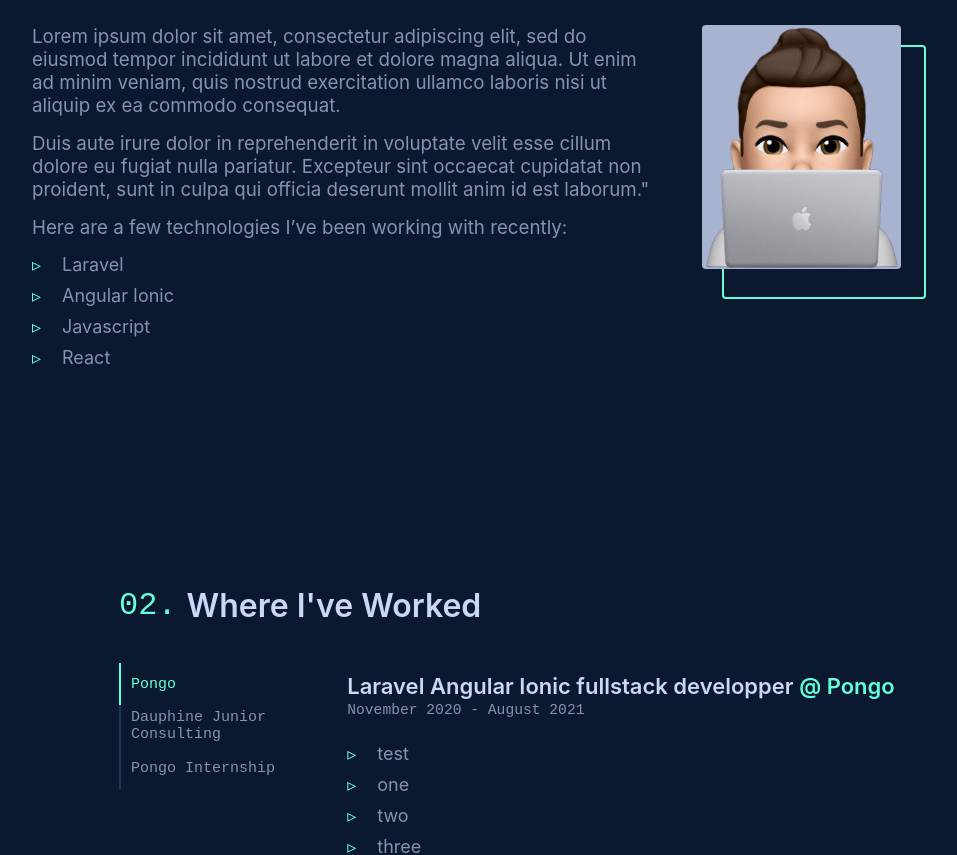
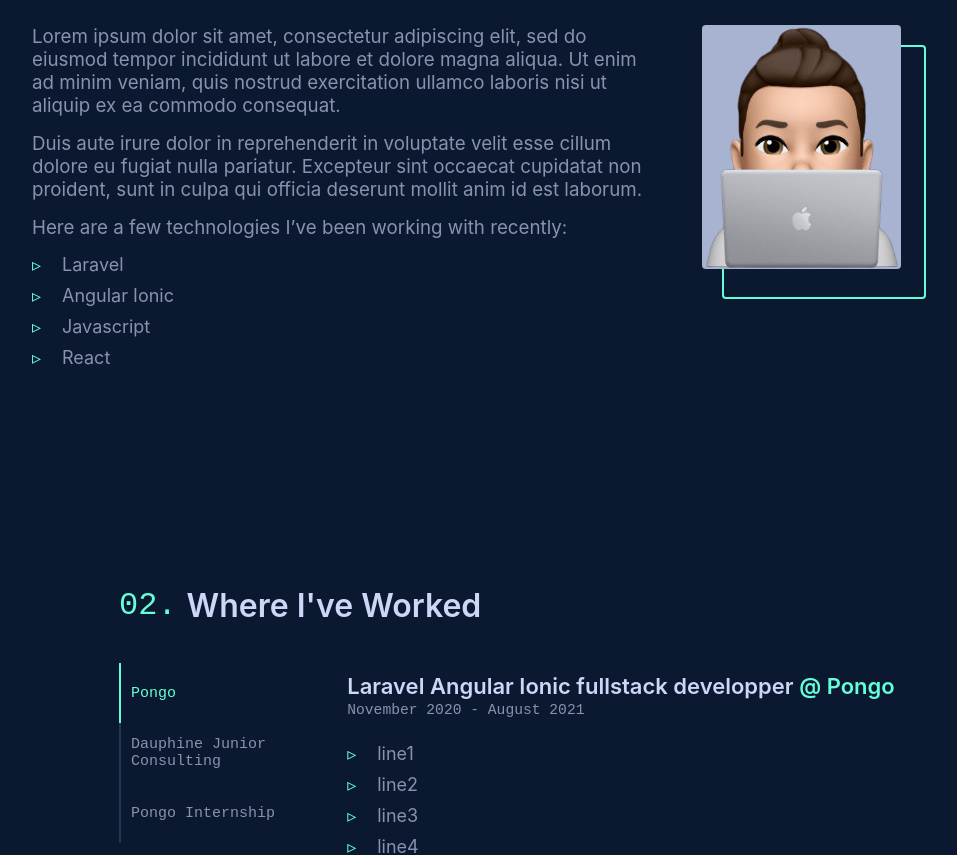
Before and after one commit to manki23/manki23.github.io, a React (Create React App) app: page / in a window 1280 px wide. Shown: the part 960-1815 px from the top of the page, without its empty margins (118-1075 px from the left). Built offline with nearby package versions, Linux system fonts and the light colour scheme.

Commit message:
MOD: *Page, Header & Footer and en translation files > i18n setup, all text replaced

```diff
--- a/src/components/pages/AboutPage.js
+++ b/src/components/pages/AboutPage.js
@@ -2,6 +2,7 @@ import React from "react";
 import styled from "styled-components";
 import img from "../../assets/manki-bitmoji.png";
 import { useWindowWidth } from "../hooks/WindowWidthContext";
+import { useTranslation } from "react-i18next";
 
 const StyledAboutPage = styled.div`
   padding: 100px 0px;
@@ -42,8 +43,10 @@ const StyledAboutPage = styled.div`
           height: auto;
           position: absolute;
           text-align: center;
-          ${({ width, theme }) => width > theme.widthBreakpoints.md ? ` `
-        : `
+          ${({ width, theme }) =>
+            width > theme.widthBreakpoints.md
+              ? ` `
+              : `
         margin-left: auto;
         margin-right: auto;
         left: 0px;
@@ -61,16 +64,22 @@ const StyledAboutPage = styled.div`
         border-radius: ${({ theme }) => theme.borderRadius};
         transition: ${({ theme }) => theme.transition};
 
-        ${({ width, theme }) => width > theme.widthBreakpoints.md ? `
+        ${({ width, theme }) =>
+          width > theme.widthBreakpoints.md
+            ? `
           border: 2px solid ${theme.colors.appGreenColor};
-        ` : ``};
+        `
+            : ``};
         top: 20px;
-        left: ${({ width, theme }) => width > theme.widthBreakpoints.md ? `20px` : `0px`};
+        left: ${({ width, theme }) =>
+          width > theme.widthBreakpoints.md ? `20px` : `0px`};
         z-index: 0;
         width: 200px;
         height: 250px;
-        ${({ width, theme }) => width > theme.widthBreakpoints.md ? ` `
-        : ` margin-left: auto; margin-right: auto; `};
+        ${({ width, theme }) =>
+          width > theme.widthBreakpoints.md
+            ? ` `
+            : ` margin-left: auto; margin-right: auto; `};
       }
     }
   }
@@ -78,30 +87,21 @@ const StyledAboutPage = styled.div`
 
 const AboutPage = () => {
   const [width] = useWindowWidth();
+  const { t } = useTranslation();
 
   return (
     <StyledAboutPage id="about-page" width={width}>
-      <h2>About me</h2>
+      <h2>{t("aboutPageTitle")}</h2>
       <div className="content">
         <div className="text-container">
-          <p>
-            Lorem ipsum dolor sit amet, consectetur adipiscing elit, sed do
-            eiusmod tempor incididunt ut labore et dolore magna aliqua. Ut enim
-            ad minim veniam, quis nostrud exercitation ullamco laboris nisi ut
-            aliquip ex ea commodo consequat.
-          </p>
-          <p>
-            Duis aute irure dolor in reprehenderit in voluptate velit esse
-            cillum dolore eu fugiat nulla pariatur. Excepteur sint occaecat
-            cupidatat non proident, sunt in culpa qui officia deserunt mollit
-            anim id est laborum."
-          </p>
-          <p>Here are a few technologies I’ve been working with recently:</p>
+          <p>{t("aboutPageParagraph1")}</p>
+          <p>{t("aboutPageParagraph2")}</p>
+          <p>{t("aboutPageTechnoListIntro")}</p>
           <ul className="styled-list">
-            <li>Laravel</li>
-            <li>Angular Ionic</li>
-            <li>Javascript</li>
-            <li>React</li>
+            {t("aboutPageTechnoList", { returnObjects: true }) instanceof Array &&
+              t("aboutPageTechnoList", { returnObjects: true }).map(
+                (text, index) => <li key={index}>{text}</li>
+              )}
           </ul>
         </div>
         <div className="picture-container">
--- a/src/components/pages/ExperiencePage.js
+++ b/src/components/pages/ExperiencePage.js
@@ -1,18 +1,26 @@
 import React, { useState } from "react";
 import { useWindowWidth } from "../hooks/WindowWidthContext";
 import styled from "styled-components";
+import { useTranslation } from "react-i18next";
 
 const StyledExperiencePage = styled.div`
   padding: 100px 0px;
   margin-left: ${({ width, theme }) =>
     width > theme.widthBreakpoints.lg ? `87px` : `0px`};
   .content {
-    ${({ width, theme }) => width > theme.widthBreakpoints.md ? `
+    ${({ width, theme }) =>
+      width > theme.widthBreakpoints.md
+        ? `
       display: grid;
       grid-template-columns: 1fr 3fr;
-    `: ``}
+    `
+        : ``}
     .job-tabs {
-      ${({ width, theme }) => width > theme.widthBreakpoints.md ? ``: `
+      ${({ width, theme }) =>
+        width > theme.widthBreakpoints.md
+          ? `
+          `
+          : `
         display: flex;
         overflow-x: auto;
         margin-bottom: 25px;
@@ -20,7 +28,8 @@ const StyledExperiencePage = styled.div`
       button {
         max-width: 90px;
         height: 42px;
-        min-width: ${({ width, theme }) => width > theme.widthBreakpoints.md ? `100%` : `fit-content`};
+        min-width: ${({ width, theme }) =>
+          width > theme.widthBreakpoints.md ? `100%` : `fit-content`};
         transition: all 0.25s cubic-bezier(0.645, 0.045, 0.355, 1);
         display: flex;
         -webkit-box-align: center;
@@ -30,19 +39,26 @@ const StyledExperiencePage = styled.div`
         font-family: monospace;
         font-size: 15px;
         text-align: left;
-        padding: ${({ width, theme }) => width > theme.widthBreakpoints.md ? `10px` : `10px 30px`};
+        padding: ${({ width, theme }) =>
+          width > theme.widthBreakpoints.md ? `30px 10px` : `10px 30px`};
 
         cursor: pointer;
         border: 0px;
         border-radius: 0px;
-        ${({ width, theme }) => width > theme.widthBreakpoints.md ? `border-left: 2px solid` : `border-bottom: 2px solid`}
+        ${({ width, theme }) =>
+          width > theme.widthBreakpoints.md
+            ? `border-left: 2px solid`
+            : `border-bottom: 2px solid`}
         ${({ theme }) => theme.colors.appLightestNavyColor};
       }
 
       button:hover,
       .selected {
         color: ${(props) => props.theme.colors.appGreenColor};
-        ${({ width, theme }) => width > theme.widthBreakpoints.md ? `border-left: 2px solid` : `border-bottom: 2px solid`}
+        ${({ width, theme }) =>
+          width > theme.widthBreakpoints.md
+            ? `border-left: 2px solid`
+            : `border-bottom: 2px solid`}
         ${({ theme }) => theme.colors.appGreenColor};
       }
 
@@ -101,56 +117,42 @@ const JobContent = ({
 const ExperiencePage = () => {
   const [tab, setTab] = useState(0);
   const [width] = useWindowWidth();
+  const { t } = useTranslation();
 
   return (
     <StyledExperiencePage id="experience-page" width={width}>
-      <h2>Where I've Worked</h2>
+      <h2>{t("experiencePageTitle")}</h2>
       <div className="content">
         <div className="job-tabs">
+          {t("experiencePageJobs", { returnObjects: true }) instanceof Array &&
+            t("experiencePageJobs", { returnObjects: true }).map(({ tabName }, index) => (
               <button
-            className={tab === 0 ? "selected" : ""}
-            onClick={() => setTab(0)}
+                key={index}
+                className={tab === index ? "selected" : ""}
+                onClick={() => setTab(index)}
               >
-            Pongo
+                {tabName}
               </button>
-          <button
-            className={tab === 1 ? "selected" : ""}
-            onClick={() => setTab(1)}
-          >
-            Dauphine Junior Consulting
-          </button>
-          <button
-            className={tab === 2 ? "selected" : ""}
-            onClick={() => setTab(2)}
-          >
-            Pongo Internship
-          </button>
+            ))}
         </div>
         <div className="job-description">
+          {t("experiencePageJobs", { returnObjects: true }) instanceof Array &&
+            t("experiencePageJobs", { returnObjects: true }).map(
+              (
+                { jobTitle, companyName, companyLink, timeframe, content },
+                index
+              ) => (
                 <JobContent
-            content={["test", "one", "two", "three"]}
-            title="Mission fullstack Laravel"
-            companyName="Dauphine Junior Consulting"
-            companyLink="https://dauphine-junior-consulting.com/paris/"
-            timeframe="April 2021"
-            hidden={tab !== 1}
+                  key={index}
+                  title={jobTitle}
+                  companyName={companyName}
+                  companyLink={companyLink}
+                  timeframe={timeframe}
+                  content={content}
+                  hidden={tab !== index}
                 />
-          <JobContent
-            content={["test", "one", "two", "three"]}
-            title="Laravel Angular Ionic fullstack developper"
-            companyName="Pongo"
-            companyLink="https://www.heypongo.com/"
-            timeframe="November 2020 -  August 2021"
-            hidden={tab !== 0}
-          />
-          <JobContent
-            content={["test", "one", "two", "three"]}
-            title="Laravel backend internship"
-            companyName="Pongo"
-            companyLink="https://www.heypongo.com/"
-            timeframe="May - October 2020"
-            hidden={tab !== 2}
-          />
+              )
+            )}
         </div>
       </div>
     </StyledExperiencePage>
--- a/src/components/pages/WorkPage.js
+++ b/src/components/pages/WorkPage.js
@@ -1,17 +1,18 @@
 import React from 'react';
 import styled from "styled-components";
+import { useTranslation } from "react-i18next";
 
 const StyledWorkPage = styled.div`
   padding: 100px 0px;
 `
 
 const WorkPage = () => {
+  const { t } = useTranslation();
+
   return (
     <StyledWorkPage id="work-page">
-      <h2>Some Things I've Built</h2>
-      <div>
-        WIP: work page will be done soon.
-      </div>
+      <h2>{t("workPageTitle")}</h2>
+      <div>{t("workPageWip")}</div>
     </StyledWorkPage>
   );
 };
--- a/src/translations/en/translations.js
+++ b/src/translations/en/translations.js
@@ -1,5 +1,74 @@
 const TRANSLATIONS_EN = {
-    welcome: "Welcome: this is a i18n tutorial.",
+    // NAVBAR TEXTS
+    about: "About",
+    experience: "Experience",
+    work: "Work",
+    contact: "Contact",
+    resume: "Resume",
+
+    // HOMEPAGE TEXTS
+    homePagePreTitle: "Hi, my name is ",
+    homePageFullName: "Myriam Anki",
+    homePageWhoami: "I am a freelance developper",
+    homePageSmallIntro: "I am a Laravel backend developper with some frontend skills in React.",
+
+    // ABOUTPAGE TEXTS
+    aboutPageTitle: "About me",
+    aboutPageParagraph1: "Lorem ipsum dolor sit amet, consectetur adipiscing elit," +
+        " sed do eiusmod tempor incididunt ut labore et dolore magna aliqua. " +
+        "Ut enim ad minim veniam, quis nostrud exercitation ullamco laboris " +
+        "nisi ut aliquip ex ea commodo consequat.",
+    aboutPageParagraph2: "Duis aute irure dolor in reprehenderit in voluptate " +
+        "velit esse cillum dolore eu fugiat nulla pariatur. Excepteur sint " +
+        "occaecat cupidatat non proident, sunt in culpa qui officia deserunt " +
+        "mollit anim id est laborum.",
+    aboutPageTechnoListIntro: "Here are a few technologies I’ve been working with recently:",
+    aboutPageTechnoList: ["Laravel", "Angular Ionic", "Javascript", "React"],
+
+    // EXPERIENCEPAGE TEXTS
+    experiencePageTitle: "Where I've Worked",
+    experiencePageJobs: [
+        {
+            tabName: "Pongo",
+            jobTitle: "Laravel Angular Ionic fullstack developper",
+            companyName: "Pongo",
+            companyLink: "https://www.heypongo.com/",
+            timeframe: "November 2020 -  August 2021",
+            content: ["line1", "line2", "line3", "line4"],
+        },
+        {
+            tabName: "Dauphine Junior Consulting",
+            jobTitle: "Mission fullstack Laravel",
+            companyName: "Dauphine Junior Consulting",
+            companyLink: "https://dauphine-junior-consulting.com/paris/",
+            timeframe: "April 2021",
+            content: ["content1", "content2", "content3"],
+        },
+        {
+            tabName: "Pongo Internship",
+            jobTitle: "Laravel backend internship",
+            companyName: "Pongo",
+            companyLink: "https://www.heypongo.com/",
+            timeframe: "May - October 2020",
+            content: ["test", "one", "two", "three"],
+        },
+    ],
+
+    // WORKPAGE TEXTS
+    workPageTitle: "Some Things I've Built",
+    workPageWip: "WIP: work page will be done soon.",
+
+    // CONTACTPAGE TEXTS
+    contactPageTitle: "Get in touch",
+    contactPageParagraph1: "I a currently open to work, you have a project in mind or just want to say hi ?",
+    contactPageParagraph2: "Feel free to send me a message !",
+
+    // FOOTER TEXTS
+    footerDisclaimerText: "Disclaimer: I did not create the design of this website.",
+    footerInspiredByText: "It was inspired by",
+    footerBrittanyChiangPortfolioText: "Brittany Chiang portfolio",
+    footerPleaseCheckHerOutText: "If you liked this design, please check out her work.",
+
 };
 
 export default TRANSLATIONS_EN;
```
Also changed, not shown: src/components/pages/ContactPage.js (+6 -6 lines), src/components/pages/HomePage.js (+13 -12 lines), src/components/shared/Footer.js (+12 -5 lines), src/components/shared/Header.js (+11 -7 lines). Lines whose indentation alone changed are shown as unchanged.
